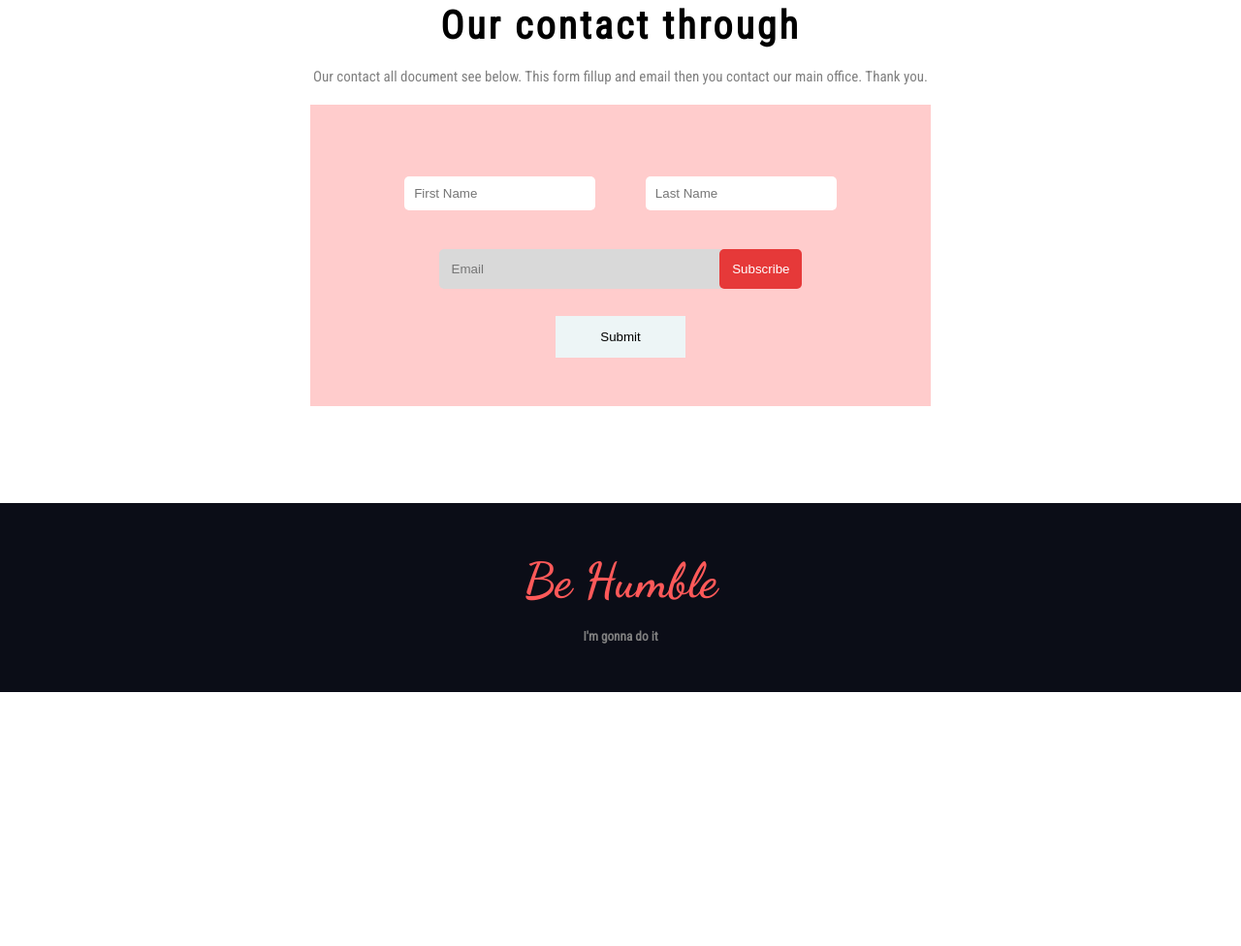
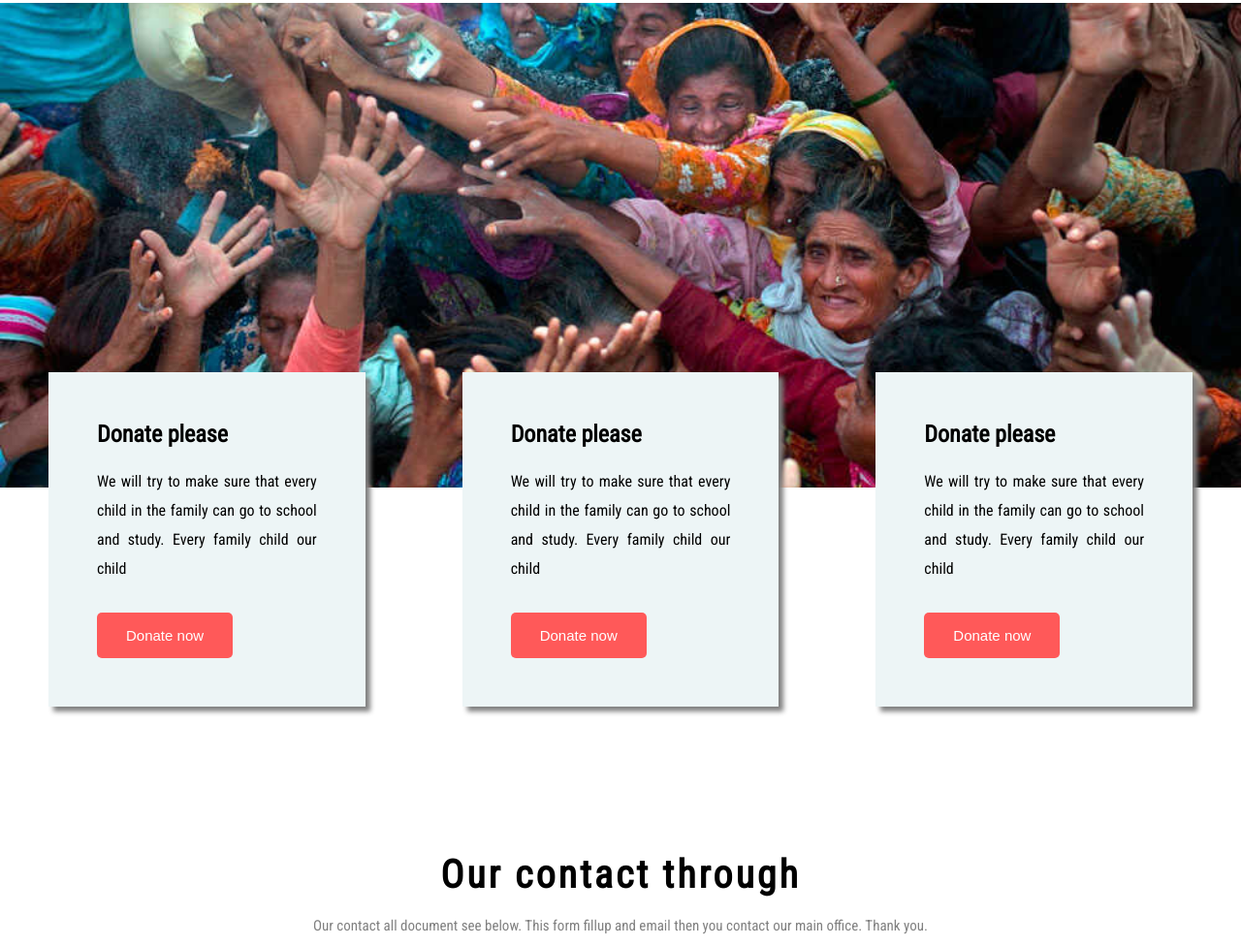
Before and after one commit to SRcoder898/our-donate-day, a plain HTML site: page index.html in a window 1280 px wide. Shown: the part 1759-2735 px from the top of the page at 97% size. Before the commit the page ends 2473 px from the top, so only its background shows below. Drawn offline with Linux system fonts and the light colour scheme.

Commit message:
code added

```diff
--- a/index.html
+++ b/index.html
@@ -102,6 +102,44 @@
 
 <!--DONATE BOX AREA CODE END-->
 
+<!--CAUSES BANNER AREA CODE START-->
+
+<section id="causes-area">
+
+    <div class="causes-area-image">
+        <img src="images/donation6.jpg" alt="">
+    </div>
+
+<div class="causes-area-box">
+
+        <div class="first-causes-area-box">
+            <h2>Donate please</h2>
+            <p>We will try to make sure that every child in the family can go to school and study. Every family child our child</p>
+            <button>Donate now</button>
+        </div>
+
+
+        <div class="second-causes-area-box">
+            <h2>Donate please</h2>
+            <p>We will try to make sure that every child in the family can go to school and study. Every family child our child</p>
+            <button>Donate now</button>
+        </div>
+
+        <div class="third-causes-area-box">
+            <h2>Donate please</h2>
+            <p>We will try to make sure that every child in the family can go to school and study. Every family child our child</p>
+            <button>Donate now</button>
+        </div>
+
+    </div>
+
+
+
+</section>
+
+
+<!--CAUSES BANNER AREA CODE END-->
+
 <!--CONTACT AREA CODE START-->
 <section id="contact-area">
 
--- a/style.css
+++ b/style.css
@@ -201,6 +201,97 @@ body{
 
 /*DONATE BOX AREA CODE END*/
 
+/*CAUSES BANNER AREA CODE START*/
+
+#causes-area{
+    margin-bottom: 100px;
+}
+
+.causes-area-image img{
+    width: 100%;
+    height: 500px;
+    object-fit: cover;
+    z-index: auto;
+
+}
+.causes-area-box{
+    display: flex;
+    margin-top: -173px;
+
+}
+.first-causes-area-box{
+    background-color: #EDF5F6;
+    margin: 50px;
+    padding: 50px;
+    box-shadow: 5px 5px 5px gray;
+}
+
+.second-causes-area-box{
+    background-color: #EDF5F6;
+    margin: 50px;
+    padding: 50px;
+    box-shadow: 5px 5px 5px gray;
+}
+
+.third-causes-area-box{
+    background-color: #EDF5F6;
+    margin: 50px;
+    padding: 50px;
+    box-shadow: 5px 5px 5px gray;
+}
+.first-causes-area-box p{
+      margin-top: 20px;
+      color: black;
+      line-height: 30px;
+      text-align: justify;
+}
+.second-causes-area-box p{
+    margin-top: 20px;
+    color: black;
+    line-height: 30px;
+    text-align: justify;
+}
+.third-causes-area-box p{
+    margin-top: 20px;
+    color: black;
+    line-height: 30px;
+    text-align: justify;
+}
+.first-causes-area-box button{
+    padding: 15px 30px;
+    background-color:#FF5959;
+    border: none;
+    border-radius: 5px;
+    color: white;
+    font-size: 15px;
+    margin-top: 30px;
+}
+
+.second-causes-area-box button{
+    padding: 15px 30px;
+    background-color:#FF5959;
+    border: none;
+    border-radius: 5px;
+    color: white;
+    font-size: 15px;
+    margin-top: 30px;
+}
+
+.third-causes-area-box button{
+    padding: 15px 30px;
+    background-color:#FF5959;
+    border: none;
+    border-radius: 5px;
+    color: white;
+    font-size: 15px;
+    margin-top: 30px;
+}
+
+
+
+
+/*CAUSES BANNER AREA CODE END*/
+
 /*CONTACT AREA CODE START*/
 #contact-area{
     margin-bottom: 100px;
```
Also changed, not shown: images/donation6.jpg (added), images/donation7.jpg (added), images/donation8.jpg (added).
